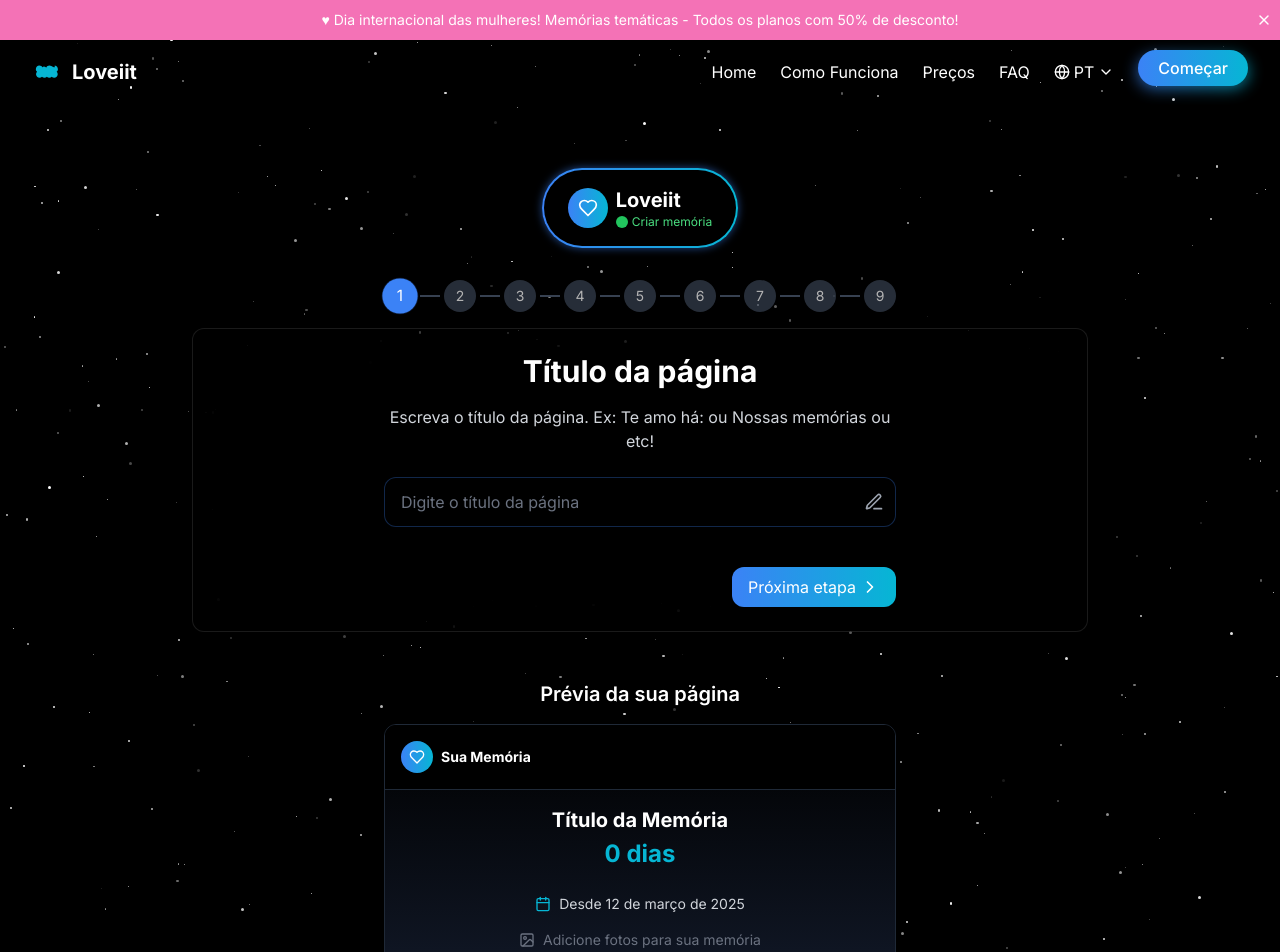
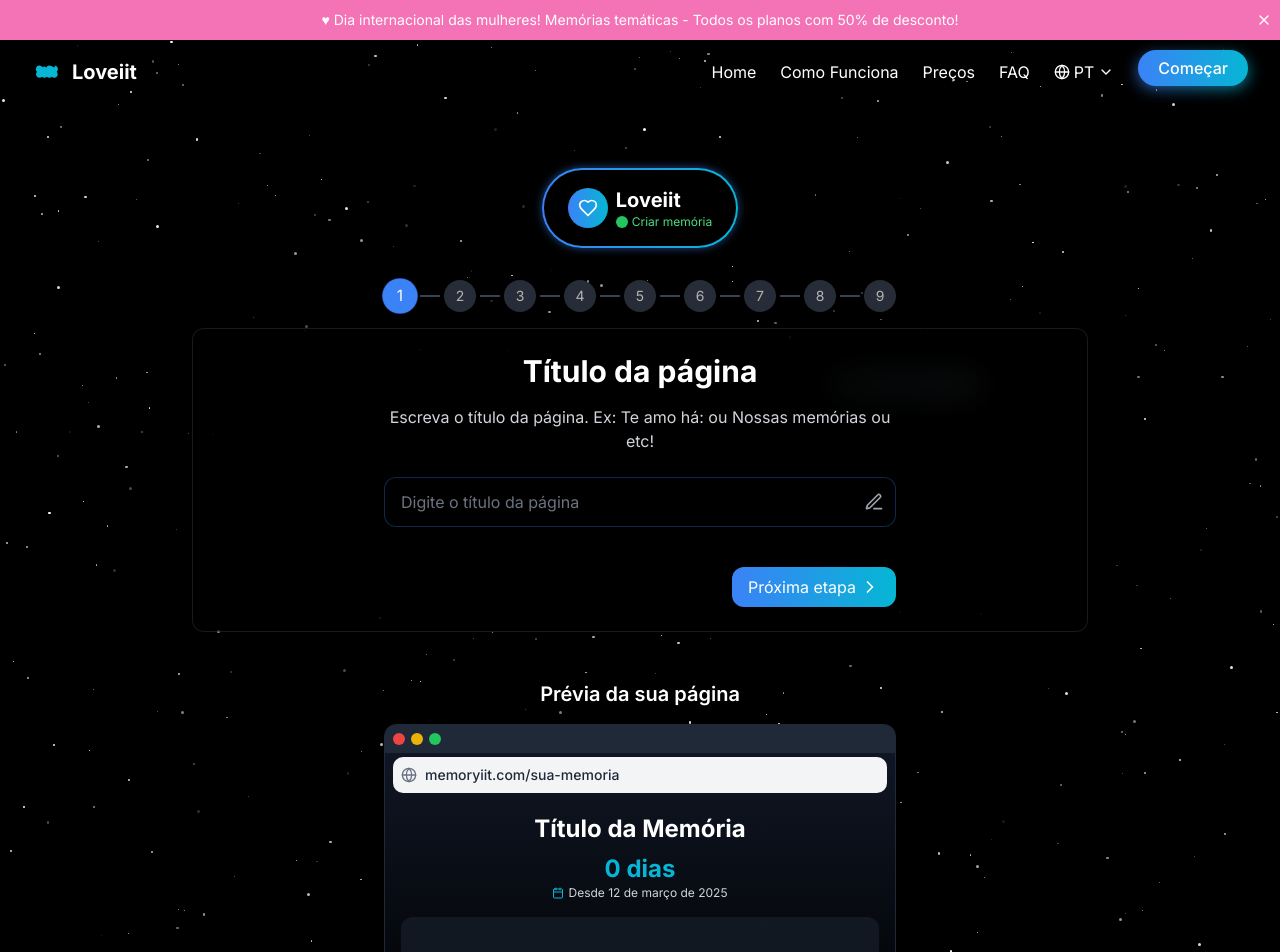
Before and after one commit to aldrichgg/amorous-sites-creator, a React (Vite) app: page /create in a window 1280 px wide. Shown: the top 952 px of the page. Built offline with nearby package versions, Linux system fonts and the light colour scheme.

Commit message:
Restructure memory preview component
Restructures the MemoryPreview component to include a custom URL input, Spotify embed, image carousel, title, day counter, and user-selected text.

```diff
--- a/src/components/create/MemoryPreview.tsx
+++ b/src/components/create/MemoryPreview.tsx
@@ -1,7 +1,7 @@
 
 import React, { useState, useEffect } from 'react';
 import { motion } from 'framer-motion';
-import { Heart, Calendar, Music, Image as ImageIcon } from 'lucide-react';
+import { Heart, Calendar, Music, Image as ImageIcon, Globe } from 'lucide-react';
 
 interface MemoryPreviewProps {
   pageTitle: string;
@@ -77,50 +77,30 @@ const MemoryPreview: React.FC<MemoryPreviewProps> = ({
       </motion.h3>
 
       <motion.div
-        className="w-full rounded-lg overflow-hidden bg-gradient-to-b from-black to-gray-900 border border-gray-800"
+        className="w-full rounded-lg overflow-hidden bg-gradient-to-b from-gray-900 to-black border border-gray-800"
         initial={{ opacity: 0, y: 20 }}
         animate={{ opacity: 1, y: 0 }}
         transition={{ duration: 0.5, delay: 0.2 }}
       >
-        {/* Header */}
-        <div className="bg-black p-4 border-b border-gray-800 flex items-center justify-between">
-          <div className="flex items-center">
-            <div className="w-8 h-8 rounded-full bg-gradient-to-r from-memblue to-memcyan flex items-center justify-center">
-              <Heart className="w-4 h-4 text-white" />
+        {/* Browser Header */}
+        <div className="bg-gray-800 p-2 flex items-center space-x-2">
+          <div className="flex space-x-1.5">
+            <div className="w-3 h-3 rounded-full bg-red-500"></div>
+            <div className="w-3 h-3 rounded-full bg-yellow-500"></div>
+            <div className="w-3 h-3 rounded-full bg-green-500"></div>
           </div>
-            <div className="ml-2">
-              <h4 className="text-sm font-bold text-white">{pageName || 'Sua Memória'}</h4>
         </div>
+
+        {/* URL Bar */}
+        <div className="bg-gray-100 mx-2 my-1 p-2 rounded-md flex items-center">
+          <Globe className="w-4 h-4 mr-2 text-gray-500" />
+          <div className="text-gray-800 text-sm font-medium">
+            memoryiit.com/{pageName || 'sua-memoria'}
           </div>
         </div>
 
         {/* Content */}
-        <div className="p-4">
-          {/* Title and counter */}
-          <div className="text-center mb-6">
-            <h1 className="text-xl font-bold text-white mb-1">{pageTitle || 'Título da Memória'}</h1>
-            {startDate && (
-              <div className="text-2xl font-bold text-memcyan">
-                {calculateTimeDifference(startDate)}
-              </div>
-            )}
-          </div>
-
-          {/* Date */}
-          {startDate && (
-            <div className="flex items-center justify-center mb-4 text-gray-300 text-sm">
-              <Calendar className="w-4 h-4 mr-2 text-memcyan" />
-              <span>Desde {formatDate(startDate)}</span>
-            </div>
-          )}
-
-          {/* Message */}
-          {message && (
-            <div className="bg-black/40 p-3 rounded-lg mb-4 text-white text-sm">
-              <p className="whitespace-pre-line">{message}</p>
-            </div>
-          )}
-
+        <div className="p-4 relative">
           {/* Spotify Embed */}
           {spotifyTrackId && (
             <div className="mb-4">
@@ -140,42 +120,73 @@ const MemoryPreview: React.FC<MemoryPreviewProps> = ({
 
           {/* Spotify indication (when URL exists but embed not shown) */}
           {spotifyUrl && !spotifyTrackId && (
-            <div className="flex items-center text-gray-300 text-sm mb-4">
+            <div className="flex items-center text-gray-300 text-sm mb-4 bg-black/40 p-3 rounded-lg">
               <Music className="w-4 h-4 mr-2 text-green-500" />
-              <span>Música vinculada</span>
+              <span>Música vinculada do Spotify</span>
             </div>
           )}
 
           {/* Photos */}
           {photos.length > 0 && (
             <div className="mb-4">
-              <div className="grid grid-cols-3 gap-2">
-                {photos.slice(0, 3).map((photo, index) => (
-                  <div key={index} className="aspect-square rounded-md overflow-hidden">
-                    <img src={photo} alt="Memory" className="w-full h-full object-cover" />
+              <div className="aspect-[4/3] rounded-md overflow-hidden bg-gray-800 flex items-center justify-center">
+                {photos.length > 0 ? (
+                  <img src={photos[0]} alt="Memory" className="w-full h-full object-contain" />
+                ) : (
+                  <ImageIcon className="w-12 h-12 text-gray-600" />
+                )}
               </div>
+              {photos.length > 1 && (
+                <div className="flex justify-center mt-2 space-x-1">
+                  {photos.slice(0, 5).map((_, index) => (
+                    <div
+                      key={index}
+                      className={`w-2 h-2 rounded-full ${index === 0 ? 'bg-memcyan' : 'bg-gray-500'}`}
+                    ></div>
                   ))}
-              </div>
-              {photos.length > 3 && (
-                <div className="text-center mt-2 text-sm text-gray-400">
-                  +{photos.length - 3} mais fotos
                 </div>
               )}
             </div>
           )}
 
+          {/* Title */}
+          <div className="text-center mb-2">
+            <h1 className="text-2xl font-bold text-white">{pageTitle || 'Título da Memória'}</h1>
+          </div>
+
+          {/* Counter */}
+          {startDate && (
+            <div className="text-center mb-4">
+              <div className="text-2xl font-bold text-memcyan">
+                {calculateTimeDifference(startDate)}
+              </div>
+              <div className="flex items-center justify-center text-gray-300 text-xs">
+                <Calendar className="w-3 h-3 mr-1 text-memcyan" />
+                <span>Desde {formatDate(startDate)}</span>
+              </div>
+            </div>
+          )}
+
+          {/* Message */}
+          {message && (
+            <div className="bg-black/40 p-3 rounded-lg text-white text-sm mb-4">
+              <p className="whitespace-pre-line">{message}</p>
+            </div>
+          )}
+
           {/* If no photos are selected */}
           {photos.length === 0 && (
-            <div className="flex items-center justify-center text-gray-500 mb-4">
-              <ImageIcon className="w-4 h-4 mr-2" />
-              <span className="text-sm">Adicione fotos para sua memória</span>
+            <div className="flex items-center justify-center text-gray-500 mb-4 p-8 bg-gray-800/50 rounded-lg">
+              <ImageIcon className="w-10 h-10 opacity-40" />
             </div>
           )}
 
           {/* Selected emoji as background */}
+          {selectedEmoji && (
             <div className="absolute bottom-4 right-4 text-5xl opacity-20">
               {selectedEmoji}
             </div>
+          )}
         </div>
       </motion.div>
 
```
Lines whose indentation alone changed are shown as unchanged.
